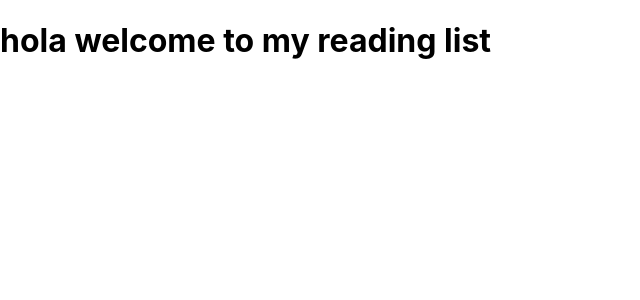
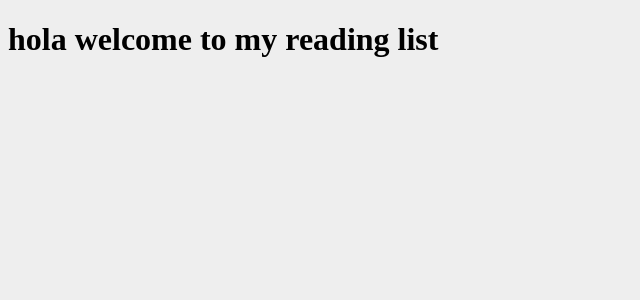
Before and after one commit to angelsol299/graphQL, a React (Create React App) app in the folder client/: page / in a window 1280 px wide. Shown: the top 300 px of the page, without its empty margins (0-640 px from the left). Built offline with nearby package versions, Linux system fonts and the light colour scheme.

Commit message:
client side

```diff
--- a/client/src/index.css
+++ b/client/src/index.css
@@ -1,14 +1,4 @@
 body {
-  margin: 0;
-  padding: 0;
-  font-family: -apple-system, BlinkMacSystemFont, "Segoe UI", "Roboto", "Oxygen",
-    "Ubuntu", "Cantarell", "Fira Sans", "Droid Sans", "Helvetica Neue",
-    sans-serif;
-  -webkit-font-smoothing: antialiased;
-  -moz-osx-font-smoothing: grayscale;
+  background: #eee;
+  font-family: "Nunito SemiBold";
 }
-
-code {
-  font-family: source-code-pro, Menlo, Monaco, Consolas, "Courier New",
-    monospace;
-}
```
